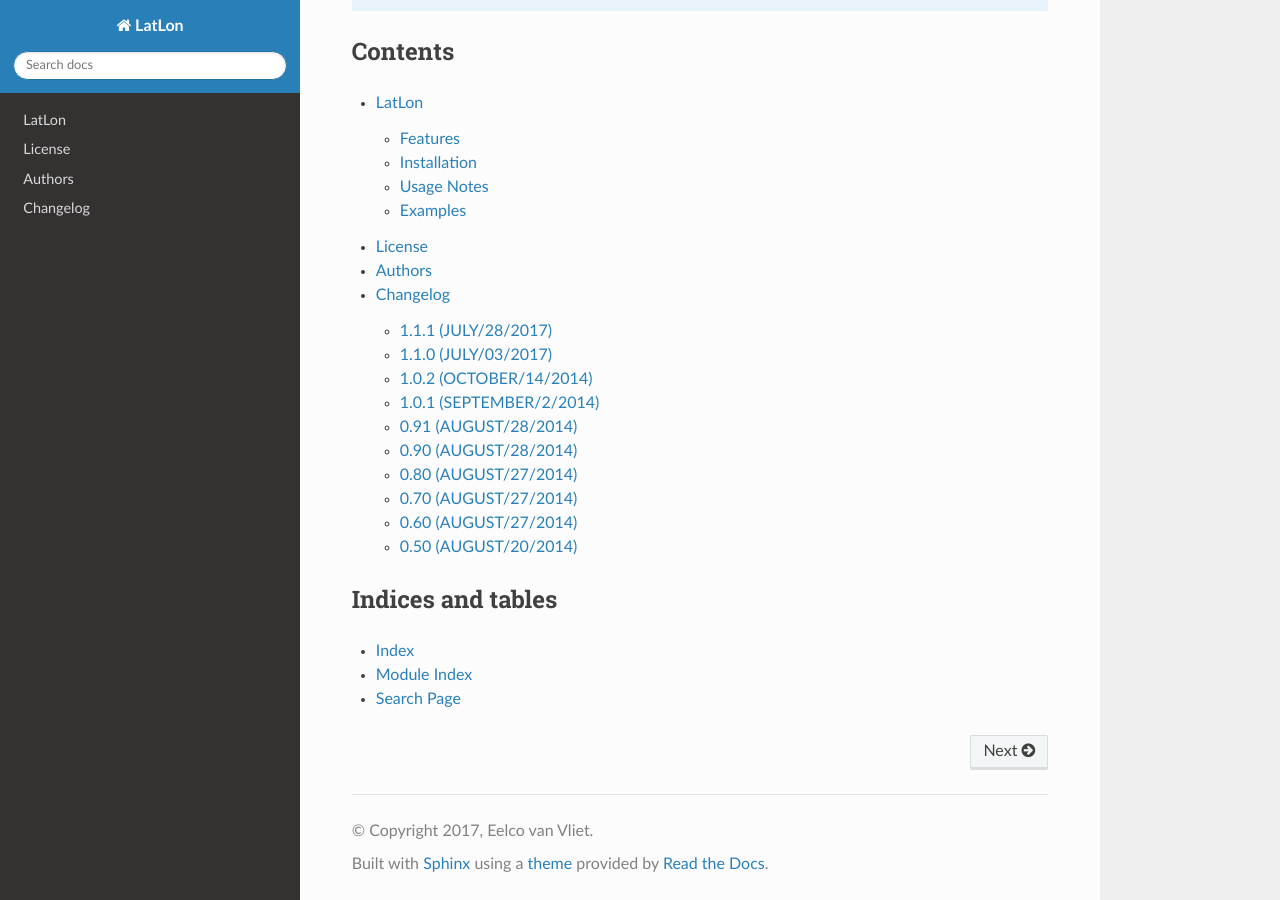
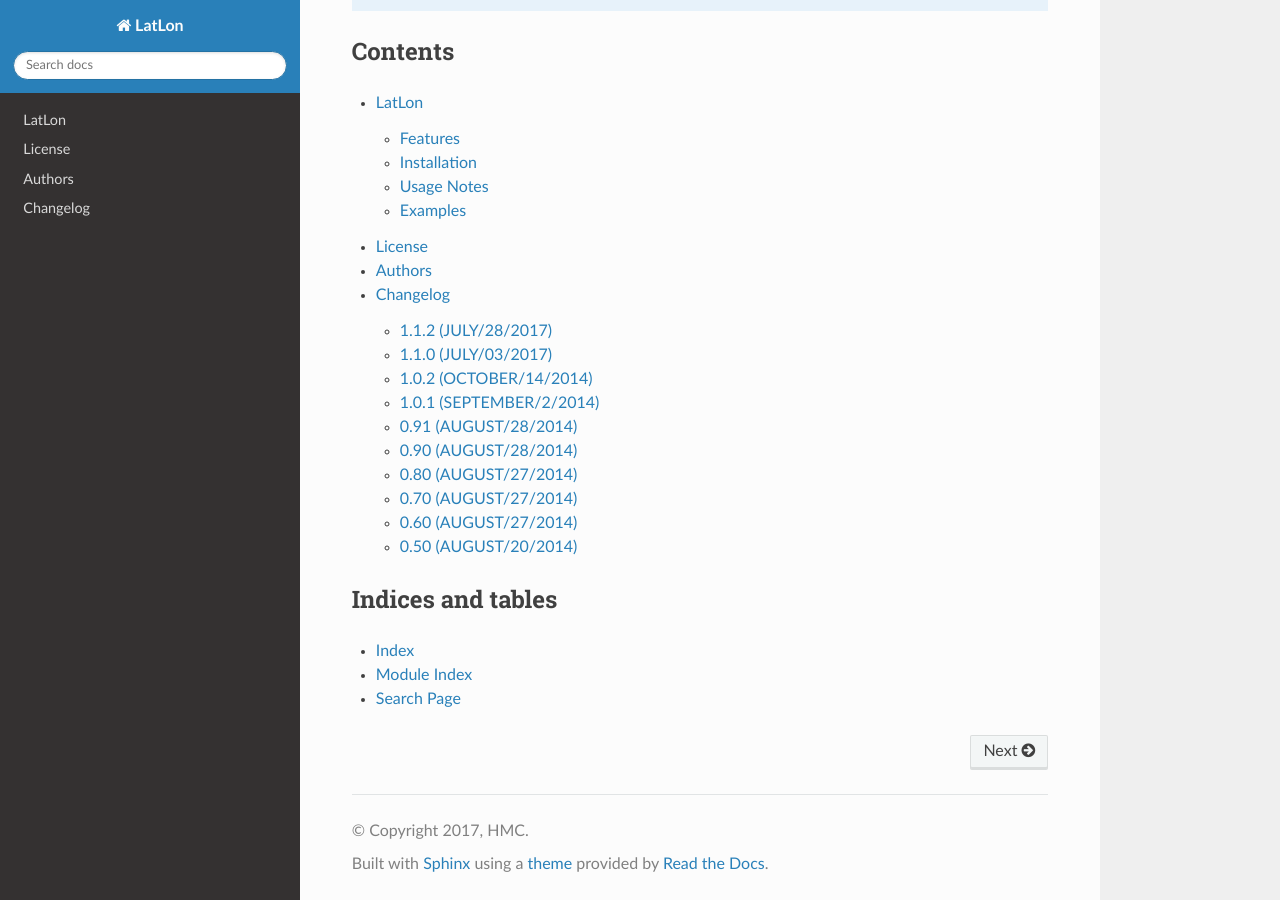
Before and after one commit to eelcovv/LatLonCalc, a Sphinx documentation site: the page built from docs/index.rst, in a window 1280 px wide and 900 px high, scrolled down 593 px. Built offline with Sphinx 7.4.7 and the Read the Docs theme 2.0.0, drawn with Linux system fonts in a browser that asks for light colours; formulas are drawn with MathJax 3; pages that are not in the unit, such as notebooks, are missing from menus; the version number could not be read and is left out.

```diff
--- a/CHANGES.rst
+++ b/CHANGES.rst
@@ -2,7 +2,7 @@
 Changelog
 =========
 
-1.1.1 (JULY/28/2017)
+1.1.2 (JULY/28/2017)
 ====================
 * Released for production
 
--- a/docs/conf.py
+++ b/docs/conf.py
@@ -62,7 +62,7 @@
 
 # General information about the project.
 project = u'LatLon'
-copyright = u'2017, Eelco van Vliet'
+copyright = u'2017, HMC'
 
 # The version info for the project you're documenting, acts as replacement for
 # |version| and |release|, also used in various other places throughout the
--- a/setup.cfg
+++ b/setup.cfg
@@ -1,7 +1,7 @@
 [metadata]
 name = LatLon
-summary = Add a short description here!
-author = Eelco van Vliet
+summary = Latitude Longitude manipulations. Not for official usage within HMC
+author = HCM
 author-email = evanvliet@hmc-heerema.com
 license = mit
 home-page = http://...
```
